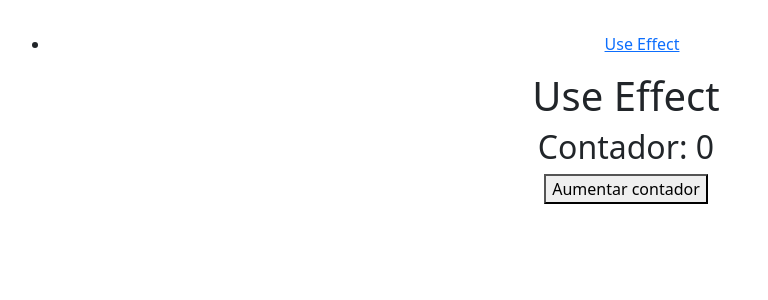
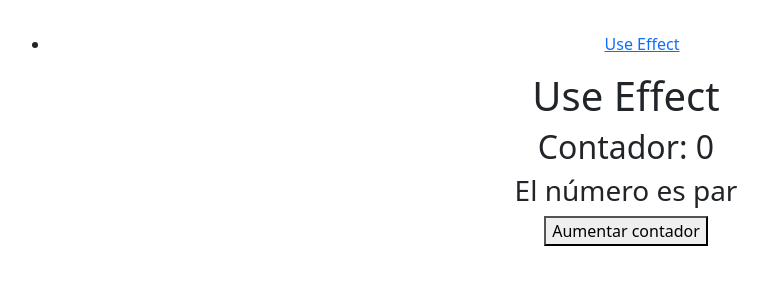
Before and after one commit to pedronieto84/react-19, a React (Vite) app in the folder react-19-curso/: page /use-effect in a window 1280 px wide. Shown: the top 300 px of the page, without its empty margins (14-782 px from the left). Built offline with nearby package versions, Linux system fonts and the light colour scheme.

Commit message:
Añadir lógica simple (ternario) a jsx.

```diff
--- a/react-19-curso/src/componentes/functionalComponent.jsx
+++ b/react-19-curso/src/componentes/functionalComponent.jsx
@@ -14,6 +14,10 @@ const FunctionalComponent = () => {
         <>
             <h1>Use Effect</h1>
             <h2>Contador: {count}</h2>
+
+           {
+            count %2 === 0 ? <h3>El número es par</h3> : <h3>El número es impar</h3>
+           }
             <button onClick={()=> setCount( count + 1)}>
                 Aumentar contador
             </button>
```
